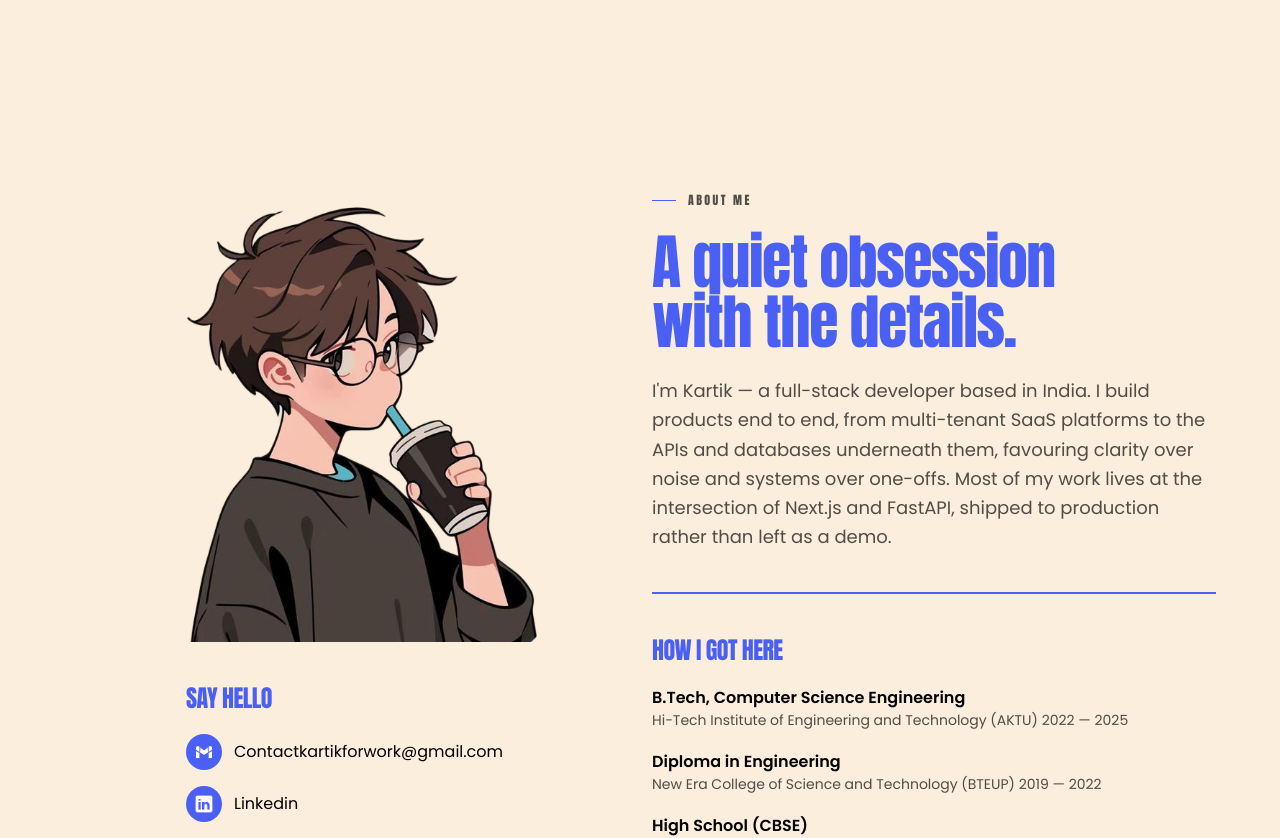
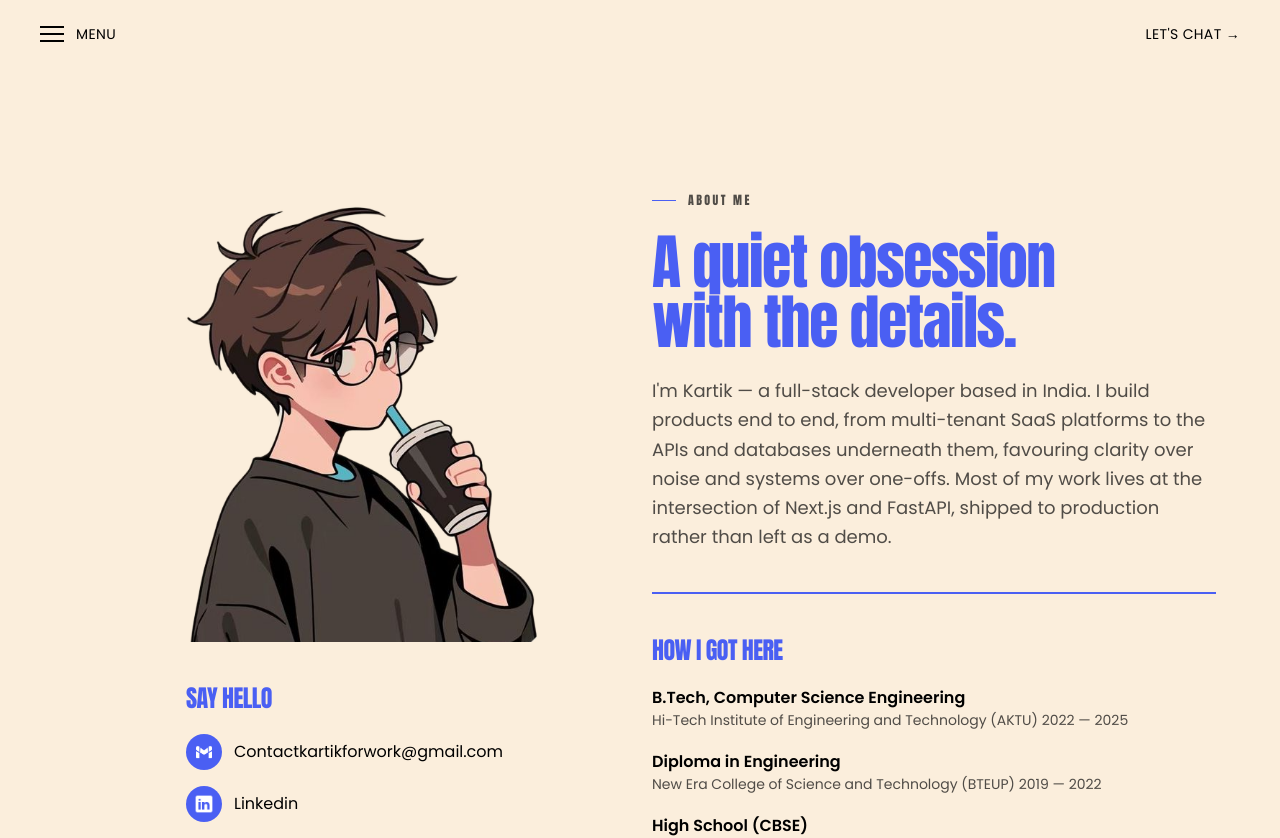
Before and after one commit to AmanKumarAryan/AmanKumarAryan, a Next.js app in the folder apps/web/: page / in a window 1280 px wide. Shown: the top 838 px of the page. Built offline with nearby package versions, Linux system fonts and the light colour scheme.

Commit message:
added navbar

```diff
--- a/apps/web/app/page.tsx
+++ b/apps/web/app/page.tsx
@@ -1,6 +1,6 @@
 'use client'
 
-import { About, Blogs, Footer, Intro, Projects, Technologies, Scrolleffect} from '@/src/@components';
+import { About, Blogs, Footer, Intro, Projects, Technologies, Scrolleffect, Navbar} from '@/src/@components';
 import { Hero } from '@/src/@components/heroSection';
 import { auth } from '@/src/@lib/firebase'
 import { AnimatePresence } from 'motion/react';
@@ -17,6 +17,7 @@ export default function Home() {
   return (
     <div className="relative" >
       {/* <AnimatePresence>{!done && <Intro key="intro" onDone={() => setDone(true)} />}</AnimatePresence> */}
+      <Navbar/>
       {/* <Hero /> */}
       <About />
       {/* <Scrolleffect/> */}
--- a/apps/web/src/@components/index.ts
+++ b/apps/web/src/@components/index.ts
@@ -6,3 +6,4 @@ export * from './heroSection'
 export * from './introSection'
 export * from './techUsedSection'
 export * from './scrollEffect/scrollEffect'
+export * from './navbar'
--- a/apps/web/src/@components/navbar.tsx
+++ b/apps/web/src/@components/navbar.tsx
@@ -0,0 +1,148 @@
+"use client";
+
+import { useEffect, useRef, useState } from "react";
+
+// const NAV_LINKS = [
+//   { label: "RIGHT WHERE YOU LANDED", href: "#about" },
+//   { label: "WORK WORTH A LOOK", href: "#projects" },
+//   { label: "WORDS WORTH READING", href: "#blogs" },
+// ];
+const NAV_LINKS = [
+  { label: "ORIGIN", href: "#about" },
+  { label: "BUILT STUFF", href: "#projects" },
+  { label: "THOUGHTS", href: "#blogs" },
+];
+
+const EMAIL = "contactkartikforwork@gmail.com";
+
+export function Navbar() {
+  const [isOpen, setIsOpen] = useState(false); // desired state
+  const [isMounted, setIsMounted] = useState(false); // overlay present in the DOM
+  const [isVisible, setIsVisible] = useState(false); // drives the transform (true = dropped down)
+
+  const closeTimeout = useRef<ReturnType<typeof setTimeout> | undefined>(
+    undefined,
+  );
+
+  // Mount/unmount the overlay, and toggle body scroll lock
+  useEffect(() => {
+    if (isOpen) {
+      clearTimeout(closeTimeout.current);
+      setIsMounted(true);
+      document.body.style.overflow = "hidden";
+    } else {
+      setIsVisible(false);
+      document.body.style.overflow = "";
+      closeTimeout.current = setTimeout(() => setIsMounted(false), 600);
+    }
+    return () => clearTimeout(closeTimeout.current);
+  }, [isOpen]);
+
+  // Once mounted in its closed position, flip to visible on the next frame
+  // so the browser actually has a "from" state to transition out of.
+  useEffect(() => {
+    if (!isMounted || !isOpen) return;
+    const raf1 = requestAnimationFrame(() => {
+      const raf2 = requestAnimationFrame(() => setIsVisible(true));
+      return () => cancelAnimationFrame(raf2);
+    });
+    return () => cancelAnimationFrame(raf1);
+  }, [isMounted, isOpen]);
+
+  // Close on Escape
+  useEffect(() => {
+    if (!isOpen) return;
+    const onKey = (e: KeyboardEvent) => e.key === "Escape" && setIsOpen(false);
+    window.addEventListener("keydown", onKey);
+    return () => window.removeEventListener("keydown", onKey);
+  }, [isOpen]);
+
+  return (
+    <>
+      {/* Top bar — stays visible above the overlay; the Menu button doubles as the close control */}
+      <header className="fixed inset-x-0 top-0 z-50 flex items-center justify-between px-6 py-6 md:px-10">
+        <button
+          type="button"
+          onClick={() => setIsOpen((prev) => !prev)}
+          aria-expanded={isOpen}
+          aria-controls="site-menu-overlay"
+          className="group -m-2 flex items-center gap-3 rounded-full p-2 font-poppins text-sm uppercase tracking-wide text-foreground transition-colors hover:bg-secondary"
+        >
+          <span className="relative flex h-4 w-6 flex-col justify-between">
+            <span
+              className={`h-[2px] w-full bg-current transition-transform duration-300 ease-out ${
+                isOpen ? "translate-y-[7px] rotate-45" : ""
+              }`}
+            />
+            <span
+              className={`h-[2px] w-full bg-current transition-opacity duration-200 ${
+                isOpen ? "opacity-0" : "opacity-100"
+              }`}
+            />
+            <span
+              className={`h-[2px] w-full bg-current transition-transform duration-300 ease-out ${
+                isOpen ? "-translate-y-[7px] -rotate-45" : ""
+              }`}
+            />
+          </span>
+          {isOpen ? "Close" : "Menu"}
+        </button>
+
+        <a
+          href={`mailto:${EMAIL}`}
+          className="font-poppins text-sm uppercase tracking-wide text-foreground transition-colors hover:text-accent"
+        >
+          Let&apos;s chat →
+        </a>
+      </header>
+
+      {/* Full-screen overlay: drops down on open, retracts up on close */}
+      {isMounted && (
+        <div
+          id="site-menu-overlay"
+          className={`fixed inset-0 z-40 flex flex-col bg-background transition-transform duration-[600ms] ease-[cubic-bezier(0.76,0,0.24,1)] will-change-transform ${
+            isVisible ? "translate-y-0" : "-translate-y-full"
+          }`}
+        >
+          <nav className="flex flex-1 flex-col items-center justify-center gap-2">
+            {NAV_LINKS.map((link, i) => {
+              const delay = isVisible ? `${200 + i * 90}ms` : "0ms";
+
+              return (
+                <a
+                  key={link.href}
+                  href={link.href}
+                  onClick={() => setIsOpen(false)}
+                  style={{ transitionDelay: delay }}
+                  className={`block transition-all duration-300 ease-out ${
+                    isVisible
+                      ? "translate-y-0 opacity-100"
+                      : "translate-y-6 opacity-0"
+                  }`}
+                >
+                  <span
+                    className="inline-block font-anton text-7xl leading-[1.05] text-accent transition-transform duration-300 ease-out will-change-transform hover:scale-105 sm:text-8xl lg:text-9xl"
+                  >
+                    {link.label}
+                  </span>
+                </a>
+              );
+            })}
+          </nav>
+
+          <div className="mx-auto flex w-full max-w-xs flex-col items-center gap-4 border-t border-hairline pb-14 pt-8">
+            <span className="font-poppins text-xs uppercase tracking-[0.2em] text-muted-foreground">
+              Reach out to me
+            </span>
+            <a
+              href={`mailto:${EMAIL}`}
+              className="font-hand text-3xl text-accent transition-colors hover:text-primary md:text-4xl"
+            >
+              {EMAIL}
+            </a>
+          </div>
+        </div>
+      )}
+    </>
+  );
+}
--- /dev/null
+++ b/apps/web/src/@pages/comingSoon.tsx
@@ -0,0 +1,17 @@
+
+
+export function ComingSoon() {
+  return (
+    <main className="flex min-h-screen flex-col items-center justify-center bg-background px-6 text-center">
+      <span className="font-poppins text-xs uppercase tracking-[0.3em] text-muted-foreground">
+        This page
+      </span>
+      <h1 className="mt-4 font-anton text-6xl leading-[1.05] text-accent sm:text-7xl lg:text-8xl">
+        Working on it.
+      </h1>
+      <p className="mt-6 max-w-md font-poppins text-base text-muted-foreground">
+        This section isn&apos;t built yet — check back soon.
+      </p>
+    </main>
+  );
+}
```
